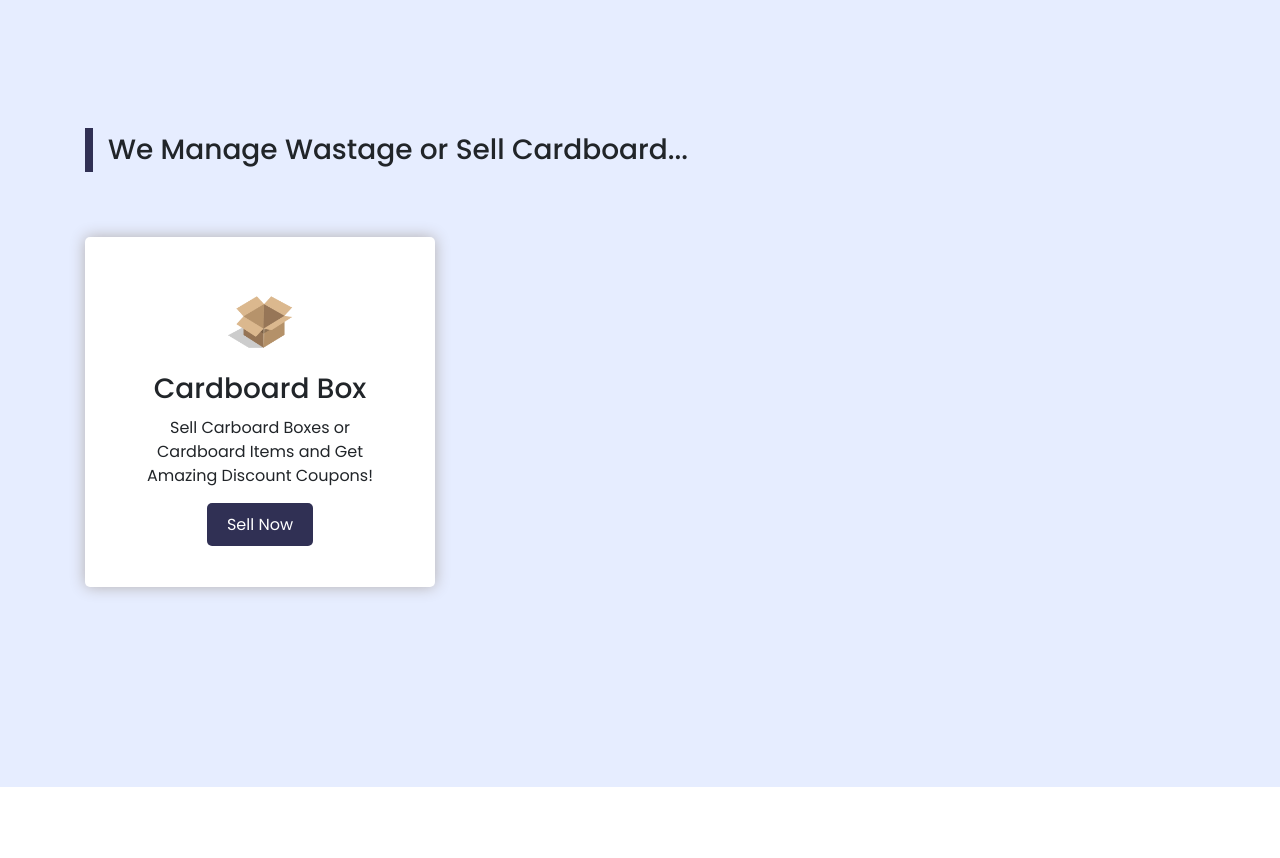
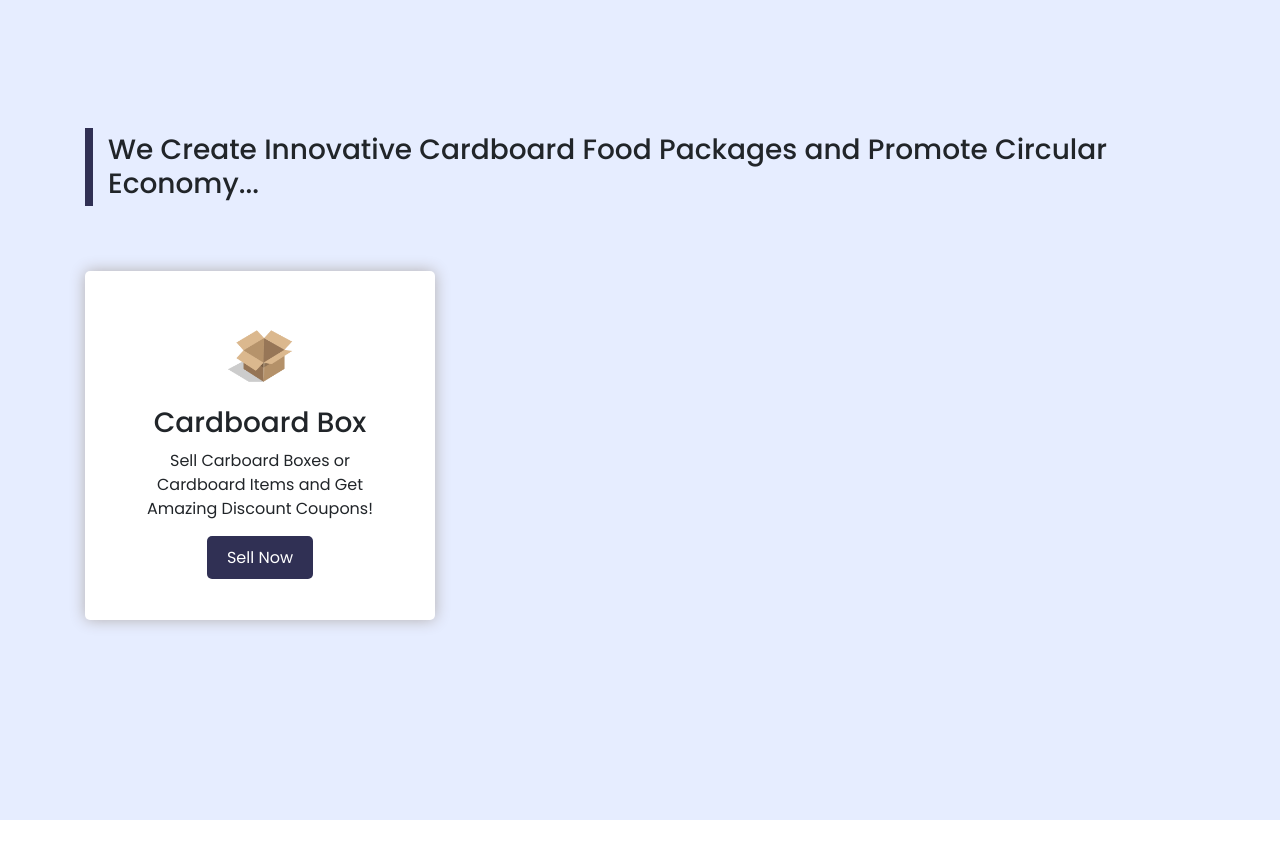
Before and after one commit to Sumitchongder/EcoRewards, a plain HTML site: page index.html in a window 1280 px wide. Shown: the part 880-1738 px from the top of the page. Drawn offline with nearby package versions, Linux system fonts and the light colour scheme; files whose address does not match are found by name.

Commit message:
EcoRewards

```diff
--- a/index.html
+++ b/index.html
@@ -99,7 +99,7 @@
     <section class="don-sec" id="donation">
         <div class="container">
             <div class="heading">
-                <h2>We Manage Wastage or Sell Cardboard...</h2>
+                <h2>We Create Innovative Cardboard Food Packages and Promote Circular Economy...</h2>
             </div>
             <div class="row">
                 <div class="col-lg-4">
```
